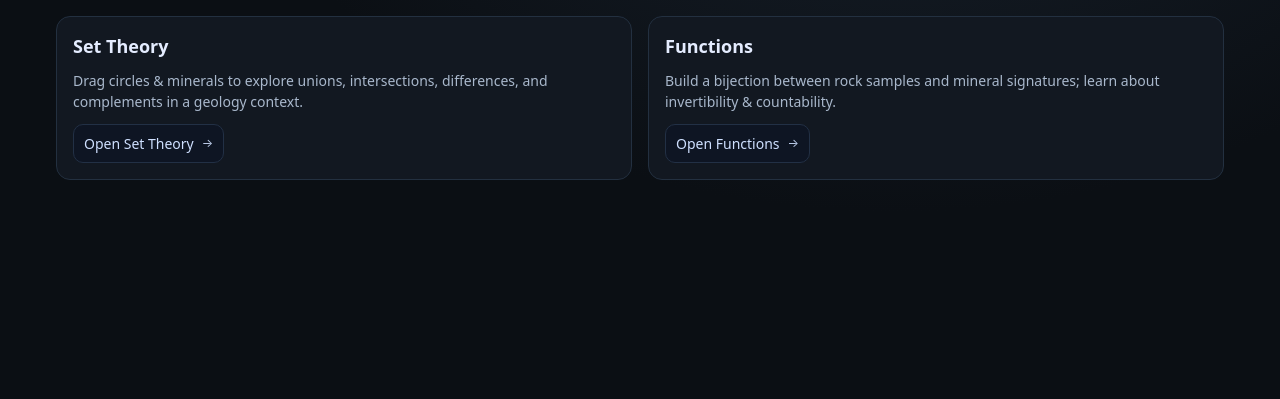
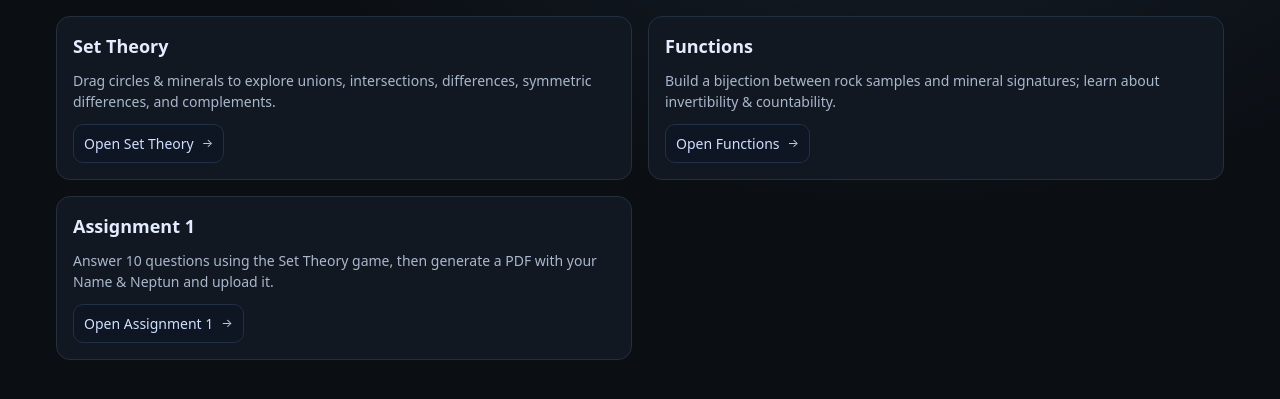
Before and after one commit to AIforimpact22/math1styear, a Flask app: page / in a window 1280 px wide. Shown: the part 148-547 px from the top of the page. Run offline with Flask 3, Linux system fonts and the light colour scheme.

Commit message:
Update index.html

```diff
--- a/templates/index.html
+++ b/templates/index.html
@@ -147,7 +147,7 @@
     }
     .tiles{
       display:grid;
-      grid-template-columns: repeat(2, minmax(240px, 1fr));
+      grid-template-columns: repeat(2, minmax(240px, 1fr)); /* will wrap the 3rd tile onto a new row */
       gap: 16px;
     }
     @media (max-width: 720px){
@@ -206,7 +206,7 @@
     <a class="tile" href="/sets">
       <div>
         <h3>Set Theory</h3>
-        <p>Drag circles & minerals to explore unions, intersections, differences, and complements in a geology context.</p>
+        <p>Drag circles & minerals to explore unions, intersections, differences, symmetric differences, and complements.</p>
       </div>
       <div class="go">Open Set Theory <span>→</span></div>
     </a>
@@ -217,6 +217,15 @@
         <p>Build a bijection between rock samples and mineral signatures; learn about invertibility & countability.</p>
       </div>
       <div class="go">Open Functions <span>→</span></div>
+    </a>
+
+    <!-- NEW: Assignment 1 tile -->
+    <a class="tile" href="/assignment">
+      <div>
+        <h3>Assignment 1</h3>
+        <p>Answer 10 questions using the Set Theory game, then generate a PDF with your Name & Neptun and upload it.</p>
+      </div>
+      <div class="go">Open Assignment 1 <span>→</span></div>
     </a>
   </div>
 </section>
```
